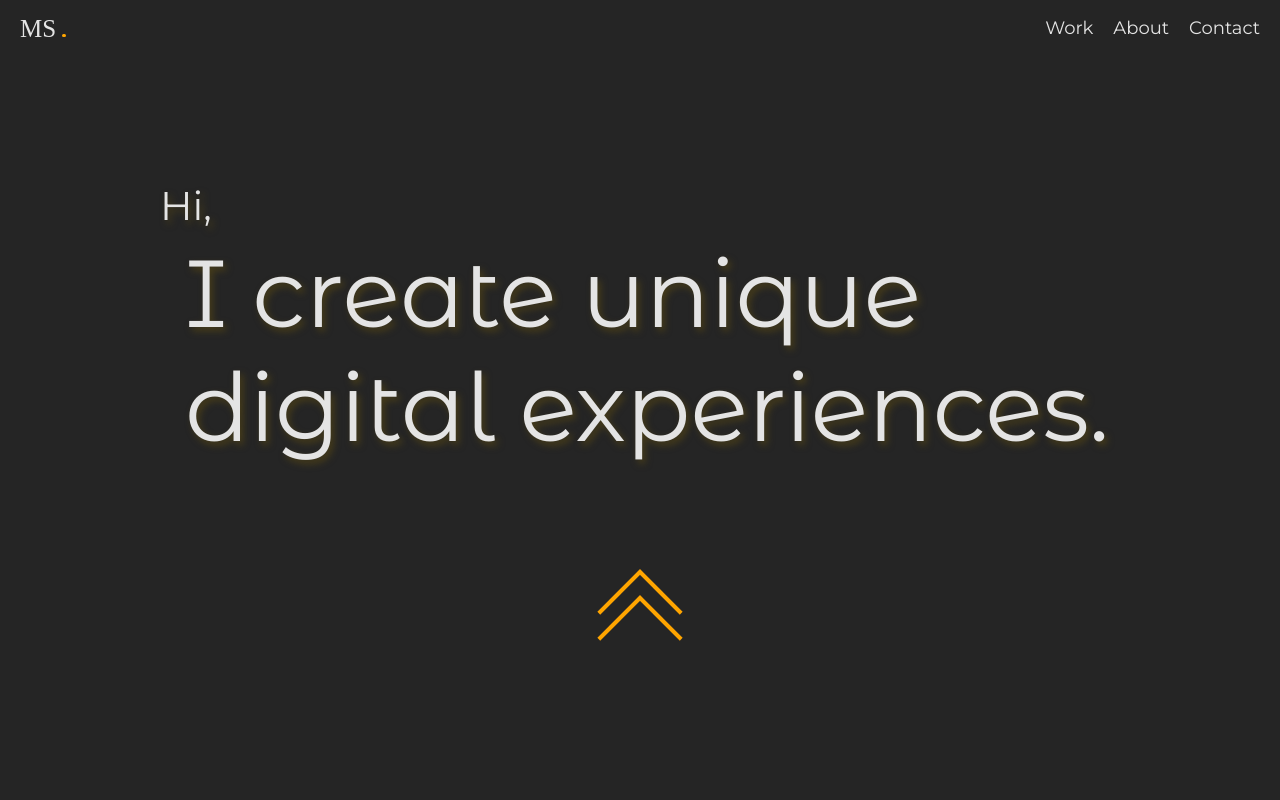
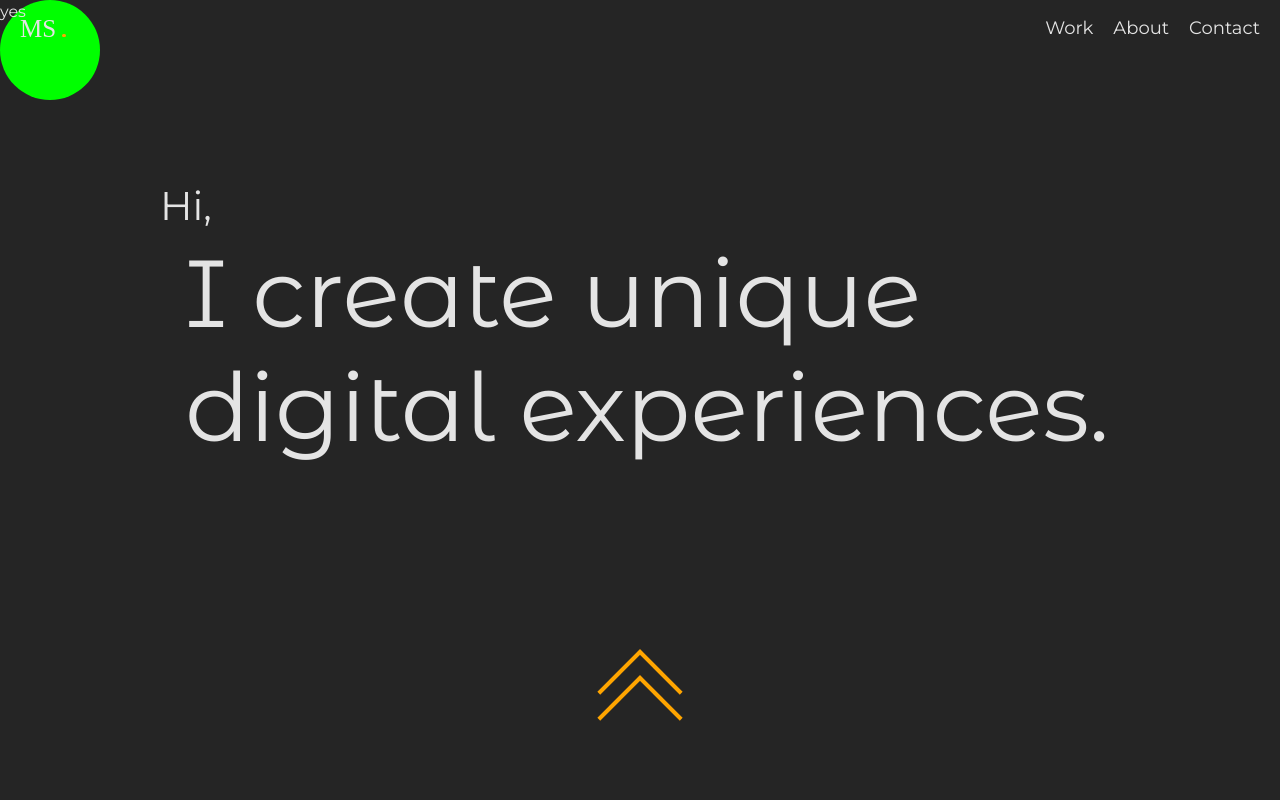
Before and after one commit to martinstojmenovski/Portfolio, a React (Create React App) app: page / in a window 1280 px wide. Shown: the top 800 px of the page. Built offline with nearby package versions, Linux system fonts and the light colour scheme; a web font is replaced by a local one.

Commit message:
Header blackout fade

```diff
--- a/src/App.js
+++ b/src/App.js
@@ -7,7 +7,7 @@ import Navigation from './Components/Navigation'
 function App() {
 
   return (
-    <div style={{background:" #252525", height:"450vh"}}className="App">
+    <div style={{background:" #252525", height:"560vh"}}className="App">
       <Navigation />
 
     </div>
--- a/src/Components/Dashboard.js
+++ b/src/Components/Dashboard.js
@@ -3,6 +3,7 @@ import Background from '../Components/images/pexels-burst-373965.jpg'
 import BackgroundMobile from '../Components/images/pexels-burst-mobile.jpg'
 import { useMediaQuery } from 'react-responsive'
 import { useState } from "react";
+import TheCircle from "./TheCircle";
 
 export default function Dashboard({ project, dashboard, scrollToSection, sectionOpacity }) {
     const isDesktopOrLaptop = useMediaQuery({ query: '(min-width: 480px)' })
@@ -55,11 +56,11 @@ export default function Dashboard({ project, dashboard, scrollToSection, section
 
             ref={dashboard} id='DASHBOARD' className='DASHBOARD'>
 
-
+            <TheCircle />
             <div style={{
                 ...backgroundMobile,
             }}>
-               <div>Baanding, Reasearch, Development, UI design, UX design</div>
+
             </div>
             <Container
                     p={0}
@@ -72,16 +73,16 @@ export default function Dashboard({ project, dashboard, scrollToSection, section
 
                     }}
                 >
-                    <Text textShadow={"3px 4px 7px rgba(81,67,21,0.8)"} background={"transparent"}  fontWeight={400} fontSize={40}>Hi,</Text>
+                    <Text  background={"transparent"}  fontWeight={400} fontSize={40}>Hi,</Text>
 
-                    <Text style={{ fontFamily: 'Montserrat Alternates, sans-serif', textShadow: "3px 4px 7px rgba(81,67,21,0.8)" }} ml={"25px"}  fontWeight={400} lineHeight={"120%"}
+                    <Text style={{ fontFamily: 'Montserrat Alternates, sans-serif',  }} ml={"25px"}  fontWeight={400} lineHeight={"120%"}
                         fontSize={["40px", '45px', '55px', '70px', '95px']}
                     >
                         I create unique digital experiences.
                     </Text>
                 </Container>
                 <div style={{
-                cursor: "pointer", position: "absolute", padding:"50px", transform: " translatex(50%)", top: "15%", right:"50%",
+                cursor: "pointer", position: "relative", padding:"50px", transform: " translatex(50%)", top: "65vh", right:"50%",
 
             }} onClick={() => scrollToSection(project)}>
                 <span style={{
--- a/src/Components/Navigation.js
+++ b/src/Components/Navigation.js
@@ -51,7 +51,7 @@ export default function Navigation() {
         if (window.scrollY && isDesktopOrLaptop) {
             setLiTranslateY("translateY(-40px)")
             setLiOpacity("0")
-        } else if (!isDesktopOrLaptop && window.scrollY  > 540) {
+        } else if (!isDesktopOrLaptop && window.scrollY > 540) {
             setBlurNav("#1e1e1e")
         }
         else {
@@ -65,7 +65,7 @@ export default function Navigation() {
 
 
     const styleList = {
-        fontSize:"18px",
+        fontSize: "18px",
         listStyle: "none",
         cursor: "pointer",
 
@@ -73,8 +73,8 @@ export default function Navigation() {
         transition: "transform 200ms linear, opacity 200ms linear",
         opacity: liOpacity,
         transform: liTranslateY,
-        position:"relative",
-        top:"0"
+        position: "relative",
+        top: "0"
     }
 
     const styleLogo = {
@@ -102,7 +102,7 @@ export default function Navigation() {
     const [sectionOpacity, setSectionOpacity] = useState(0)
     window.addEventListener('scroll', function () {
 
-        setSectionOpacity(-3+ this.window.pageYOffset / 550 + "")
+        setSectionOpacity(-4 + this.window.pageYOffset / 550 + "")
 
 
     })
@@ -111,10 +111,10 @@ export default function Navigation() {
     return (
         <div>
             {!isDesktopOrLaptop && <div style={{
-                position: "fixed", top: "56px",
+                position: "fixed", top: "55px",
                 left: "5%",
                 height: "2px",
-                background: "#ecebeb",
+                background: "#bbbbbb4",
                 zIndex: 22,
                 transition: "width 30ms linear", width: `${progressBar}%`,
             }}></div>}
@@ -123,7 +123,7 @@ export default function Navigation() {
                 position: "fixed", top: "56px",
                 left: "5%",
                 height: "1px",
-                background: " rgba(239, 239, 240, 0.3)",
+                background: " rgba(239, 239, 240, 0.2)",
                 zIndex: 22,
                 width: `90%`,
             }}></div>}
@@ -142,7 +142,7 @@ export default function Navigation() {
                 // background: isDesktopOrLaptop ? "transparent" :  `${blurNav}`,
                 // opacity:sectionOpacity,
                 // backgroundColor:`rgba(30, 30, 30, ${sectionOpacity} )`,
-                backgroundColor:isDesktopOrLaptop? "transparent ":`rgba(37, 37, 37, ${1.5 - sectionOpacity})`,
+                backgroundColor: isDesktopOrLaptop ? "transparent " : `rgba(37, 37, 37, ${1.5 - sectionOpacity})`,
 
 
             }}
--- a/src/Components/Project.js
+++ b/src/Components/Project.js
@@ -5,32 +5,33 @@ import { useMediaQuery } from 'react-responsive'
 function Project({ project }) {
 
   const isDesktopOrLaptop = useMediaQuery({ query: '(min-width:  768px)' })
+  const isSmallerThan480 = useMediaQuery({ query: '(min-width:  480px)' })
 
   return (
     <section ref={project} id='PROJECT' className='PROJECT'>
       <h1 style={{ paddingTop: "80px", color:"orange", textAlign:"center" }}>EXPLORE PREVIOUS WORK</h1>
 
-      {isDesktopOrLaptop &&
+
 
         <div style={{
           display: "flex",
           flexWrap: "wrap",
           justifyContent: "center",
-          maxWidth: "80%",
+          // maxWidth: "80%",
           margin:"auto",
 
         }}>{slides.map((slide, index) => (
 
           <div key={index} style={{
-            width: "320px",
-            height: "370px",
+            width: isDesktopOrLaptop ? "40%": "100%",
+            height: "200px",
             border: "4px solid #393939",
             display:"flex",
             flexDirection:"column",
             alignItems:"center",
             justifyContent:"space-around",
             padding: "10px",
-            margin:"20px"
+            margin:isSmallerThan480 ?  "30px 20px " : "10px 20px",
               }}>
             <h5>{slide.name}</h5>
             <p>{slide.content}</p>
@@ -38,10 +39,10 @@ function Project({ project }) {
           </div>
         ))}
 
-        </div>}
-        {
+        </div>
+        {/* {
           !isDesktopOrLaptop && <SwiperJsWork />
-        }
+        } */}
 
 
 
--- /dev/null
+++ b/src/Components/TheCircle.js
@@ -0,0 +1,42 @@
+
+function TheCircle() {
+  let keyframes =
+    `@-webkit-keyframes rotating {
+      from {
+          -webkit-transform: rotate(0deg);
+      }
+      to {
+          -webkit-transform: rotate(360deg);
+      }
+  }`
+  const styleMajor = {
+    backgroundColor: "#0f0",
+    width: "100px",
+    height: "100px",
+    borderRadius: "50px",
+    position: "relative",
+    webkitAnimation: `${keyframes} 1s linear infinite`,
+  }
+
+  const styleMinor ={
+    backgroundColor: "#0ff",
+    width: "50px",
+    height: "50px",
+    borderRadius:" 25px",
+    position: "absolute",
+    top: "0",
+    left: "25px",
+  }
+
+
+  return (
+
+    <div class="major" style={styleMajor}>
+      <div class="minor">yes
+      </div>
+    </div>
+
+  );
+}
+
+export default TheCircle;
--- a/src/Components/skills.css
+++ b/src/Components/skills.css
@@ -1,6 +1,6 @@
 #CONTACT{
-    background: transparent;
-    position: relative;
+    /* background: transparent; */
+    /* position: relative; */
     /* top:60vh; */
     /* padding-top: 50vh ; */
 
```
